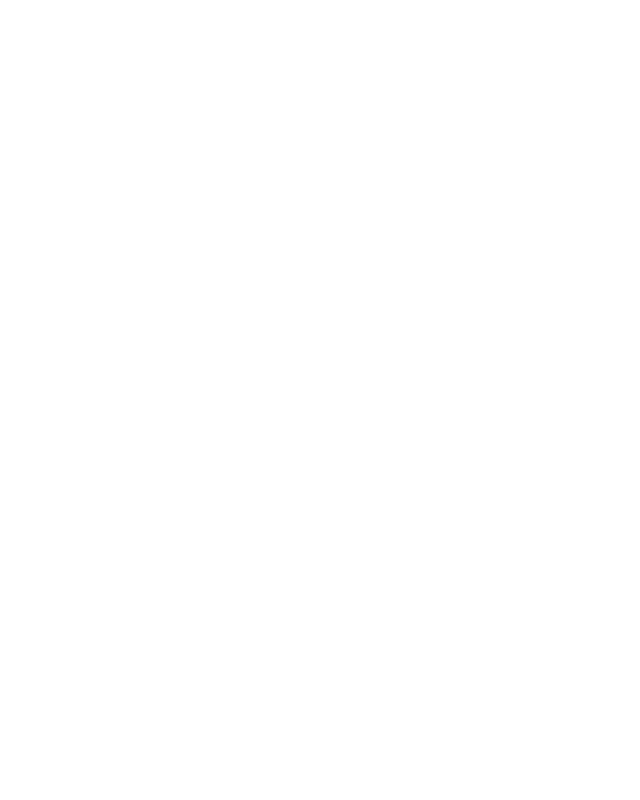
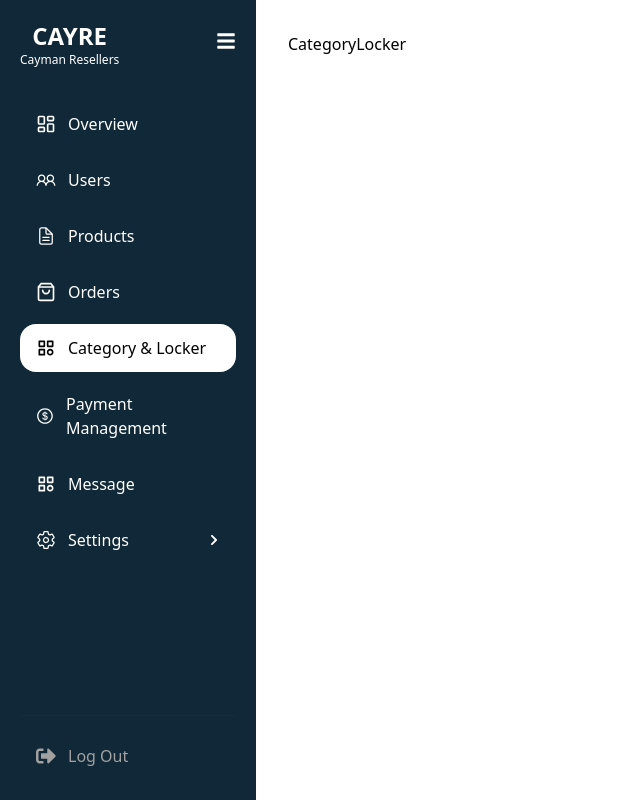
Before and after one commit to mdnuruzzamannirob/relo-dashboard, a React (Vite) app: page /category-locker in a window 1280 px wide. Before the commit this address had no page. Shown: the whole page, without its empty margins (0-640 px from the left). Built offline with nearby package versions, Linux system fonts and the light colour scheme.

Commit message:
Create all pages

```diff
--- a/src/App.jsx
+++ b/src/App.jsx
@@ -17,6 +17,9 @@
 import UserManagement from "./pages/UserManagement";
 import ProductManagement from "./pages/ProductManagement/ProductManagement";
 import Order from "./pages/Order/Order";
+import PaymentManagement from "./pages/PaymentManagement/PaymentManagement";
+import CategoryLocker from "./pages/CategoryLocker/CategoryLocker";
+import MessagePage from "./pages/MessagePage/messagePage";
 function App() {
   return (
     <Router>
@@ -66,6 +69,31 @@
             </Layout>
           }
         />
+        <Route
+          path="/category-locker"
+          element={
+            <Layout>
+              <CategoryLocker/>
+            </Layout>
+          }
+        />
+        <Route
+          path="/message"
+          element={
+            <Layout>
+              <MessagePage/>
+            </Layout>
+          }
+        />
+
+        <Route
+          path="/payment-management"
+          element={
+            <Layout>
+              <PaymentManagement/>
+            </Layout>
+          }
+        />
 
 
         <Route
--- /dev/null
+++ b/src/pages/CategoryLocker/CategoryLocker.jsx
@@ -0,0 +1,9 @@
+import React from 'react'
+
+const CategoryLocker = () => {
+  return (
+    <div>CategoryLocker</div>
+  )
+}
+
+export default CategoryLocker
--- /dev/null
+++ b/src/pages/MessagePage/MessagePage.jsx
@@ -0,0 +1,9 @@
+import React from 'react'
+
+const MessagePage = () => {
+  return (
+    <div>messagePage</div>
+  )
+}
+
+export default MessagePage
--- /dev/null
+++ b/src/pages/PaymentManagement/PaymentManagement.jsx
@@ -0,0 +1,9 @@
+import React from 'react'
+
+const PaymentManagement = () => {
+  return (
+    <div>PaymentManagement</div>
+  )
+}
+
+export default PaymentManagement
--- a/src/pages/Sidebar.jsx
+++ b/src/pages/Sidebar.jsx
@@ -4,12 +4,14 @@
 import { HiOutlineBookOpen } from "react-icons/hi";
 import { LiaUserFriendsSolid } from "react-icons/lia";
 import { IoDocumentTextOutline } from "react-icons/io5";
-import { MdOutlineCategory } from "react-icons/md";
 import { IoSettingsOutline } from "react-icons/io5";
 import { CiCircleInfo } from "react-icons/ci";
 import { MdOutlinePrivacyTip } from "react-icons/md";
 import { FaRegNewspaper } from "react-icons/fa";
 import { CgProfile } from "react-icons/cg";
+import { BiCategory } from "react-icons/bi";
+import { FiShoppingBag } from "react-icons/fi";
+import { AiOutlineDollarCircle } from "react-icons/ai";
 
 const Sidebar = ({ sidebarVisible, setSidebarVisible }) => {
   const navigate = useNavigate();
@@ -91,13 +93,24 @@
             />
             <SidebarItem
               to="/orders"
-              icon={MdOutlineCategory}
+              icon={FiShoppingBag}
               label="Orders"
             />
             <SidebarItem
               to="/category-locker"
-              icon={MdOutlineCategory}
-              label="Orders"
+              icon={BiCategory}
+              label="Category & Locker"
+            />
+
+            <SidebarItem
+              to="/payment-management"
+              icon={AiOutlineDollarCircle}
+              label="Payment Management"
+            />
+             <SidebarItem
+              to="/message"
+              icon={BiCategory}
+              label="Message"
             />
             <li className="relative group/parent">
               <button className="w-full px-4 py-3 rounded-2xl flex items-center group transition-all text-white hover:bg-neutral-800">
```
